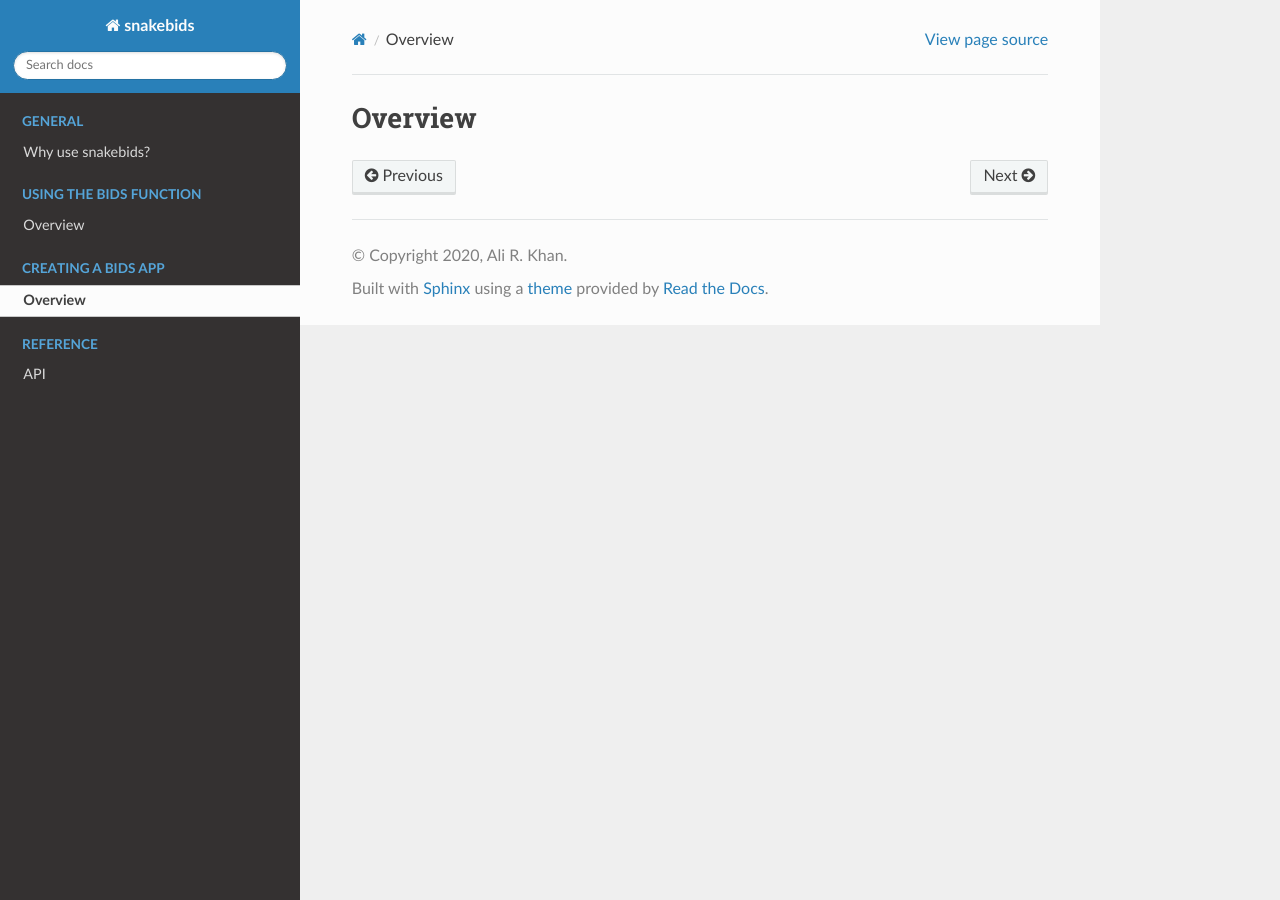
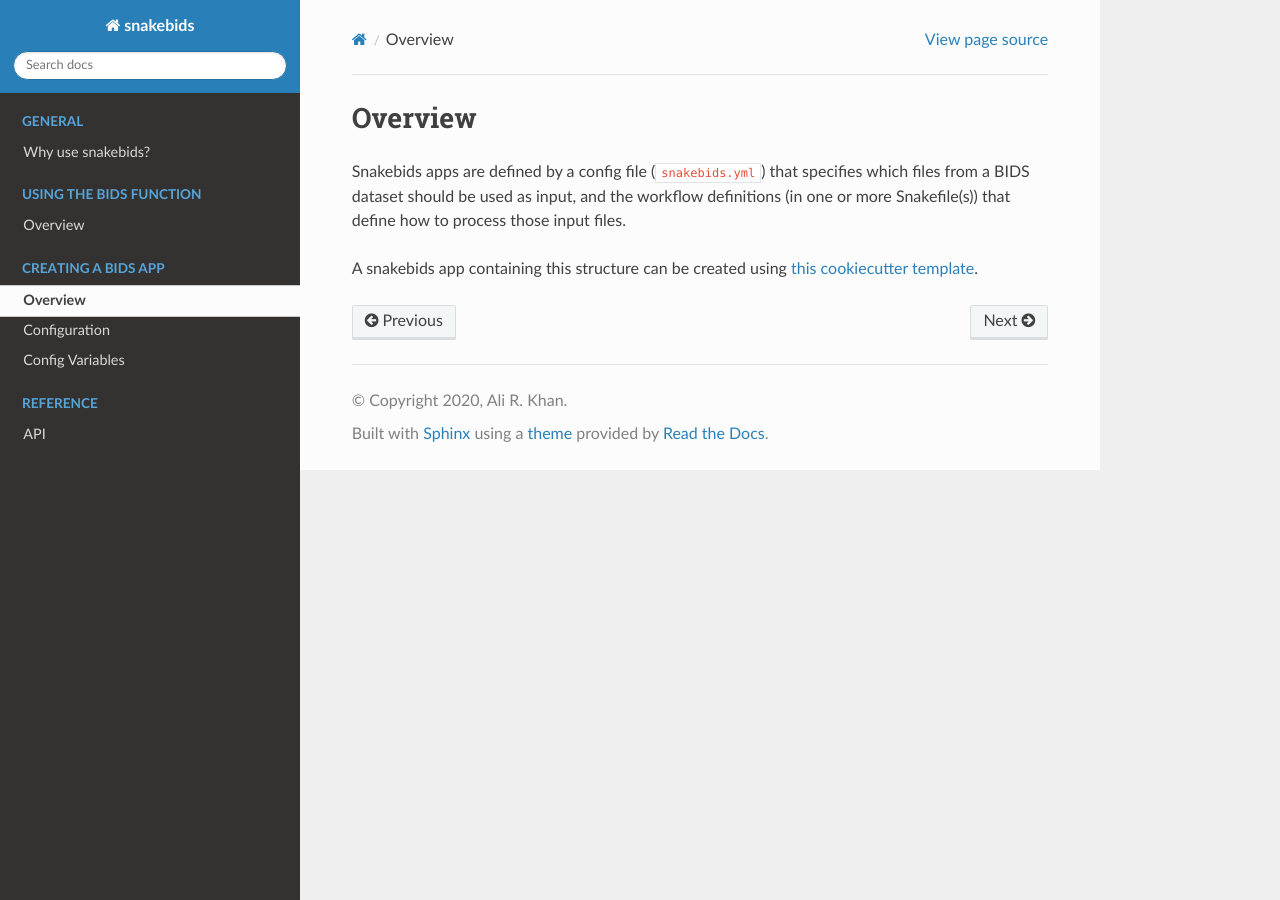
Before and after one commit to khanlab/snakebids, a Sphinx documentation site: the page built from docs/bids_app/overview.rst, in a window 1280 px wide. Built offline with Sphinx 7.4.7 and the Read the Docs theme 2.0.0, drawn with Linux system fonts in a browser that asks for light colours.

Commit message:
Add config documentation

```diff
--- a/docs/bids_app/overview.rst
+++ b/docs/bids_app/overview.rst
@@ -1,2 +1,6 @@
 Overview
 ========
+
+Snakebids apps are defined by a config file (``snakebids.yml``) that specifies which files from a BIDS dataset should be used as input, and the workflow definitions (in one or more Snakefile(s)) that define how to process those input files.
+
+A snakebids app containing this structure can be created using `this cookiecutter template <https://github.com/akhanf/snakebids-app>`_.
--- a/docs/index.rst
+++ b/docs/index.rst
@@ -33,7 +33,7 @@
   :maxdepth: 1
 
   bids_app/overview
-
+  bids_app/config
 
 .. toctree::
   :caption: Reference
```
Also changed, not shown: docs/bids_app/config.rst (added, +33 -0 lines).
